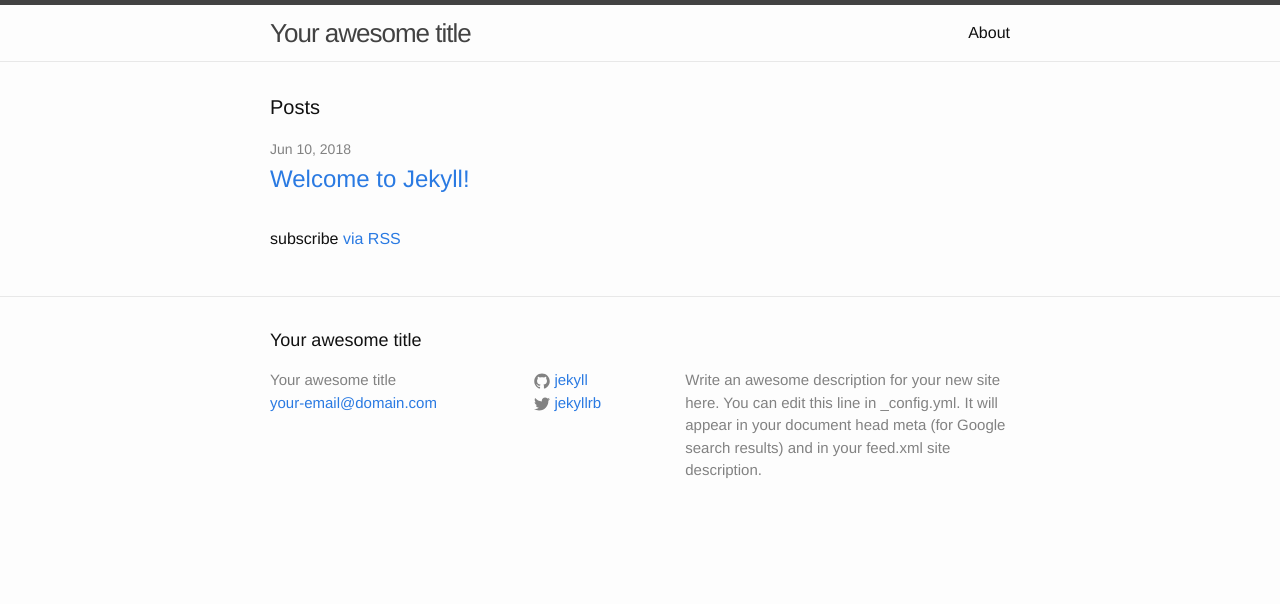
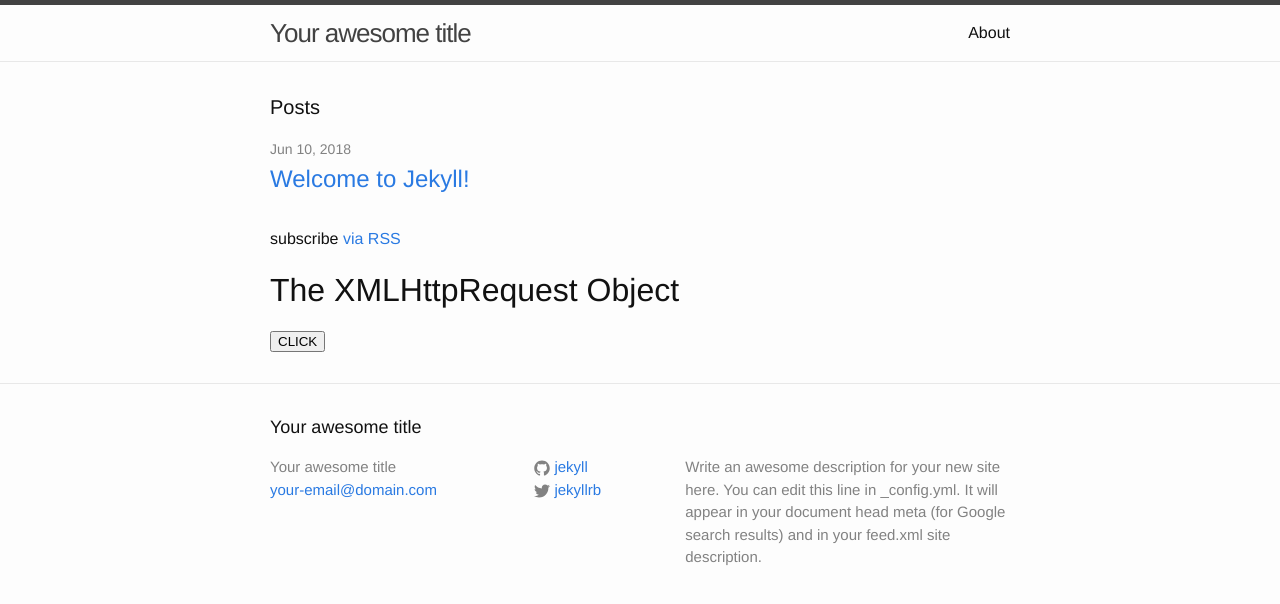
Before and after one commit to pashupati123/pashupati123.github.io, a Jekyll site: the page built from index.html, in a window 1280 px wide. Shown: the top 604 px of the page. Built offline with Jekyll 4.4.1, drawn with Linux system fonts in a browser that asks for light colours.

Commit message:
Update index.html

```diff
--- a/index.html
+++ b/index.html
@@ -20,4 +20,16 @@
 
   <p class="rss-subscribe">subscribe <a href="{{ "/feed.xml" | prepend: site.baseurl }}">via RSS</a></p>
 
+
 </div>
+<div id="demo">
+<h1>The XMLHttpRequest Object</h1>
+<button id="btn">CLICK</button>
+</div>
+
+
+<div id="print">
+</div>
+
+<script src="main.js">
+</script>
```
